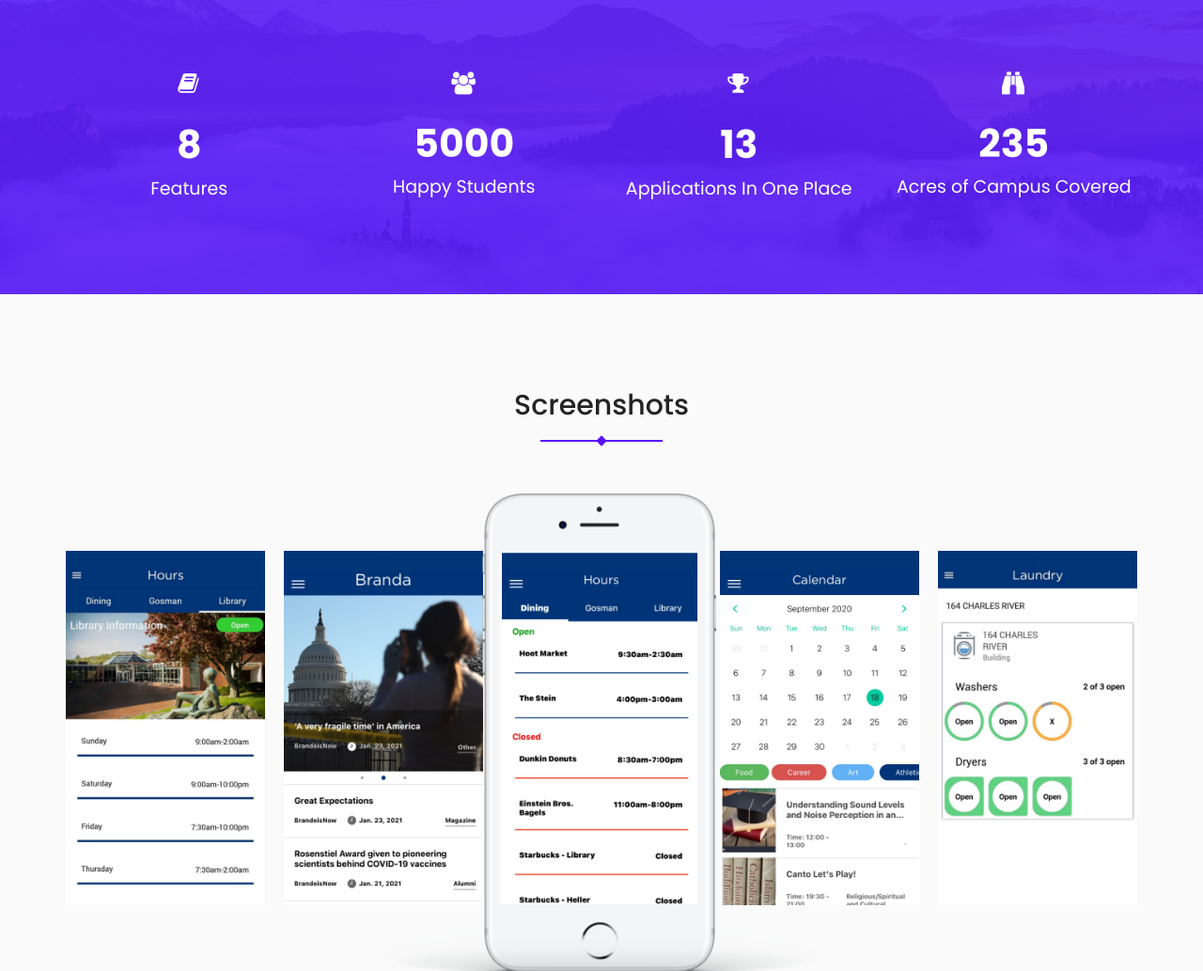
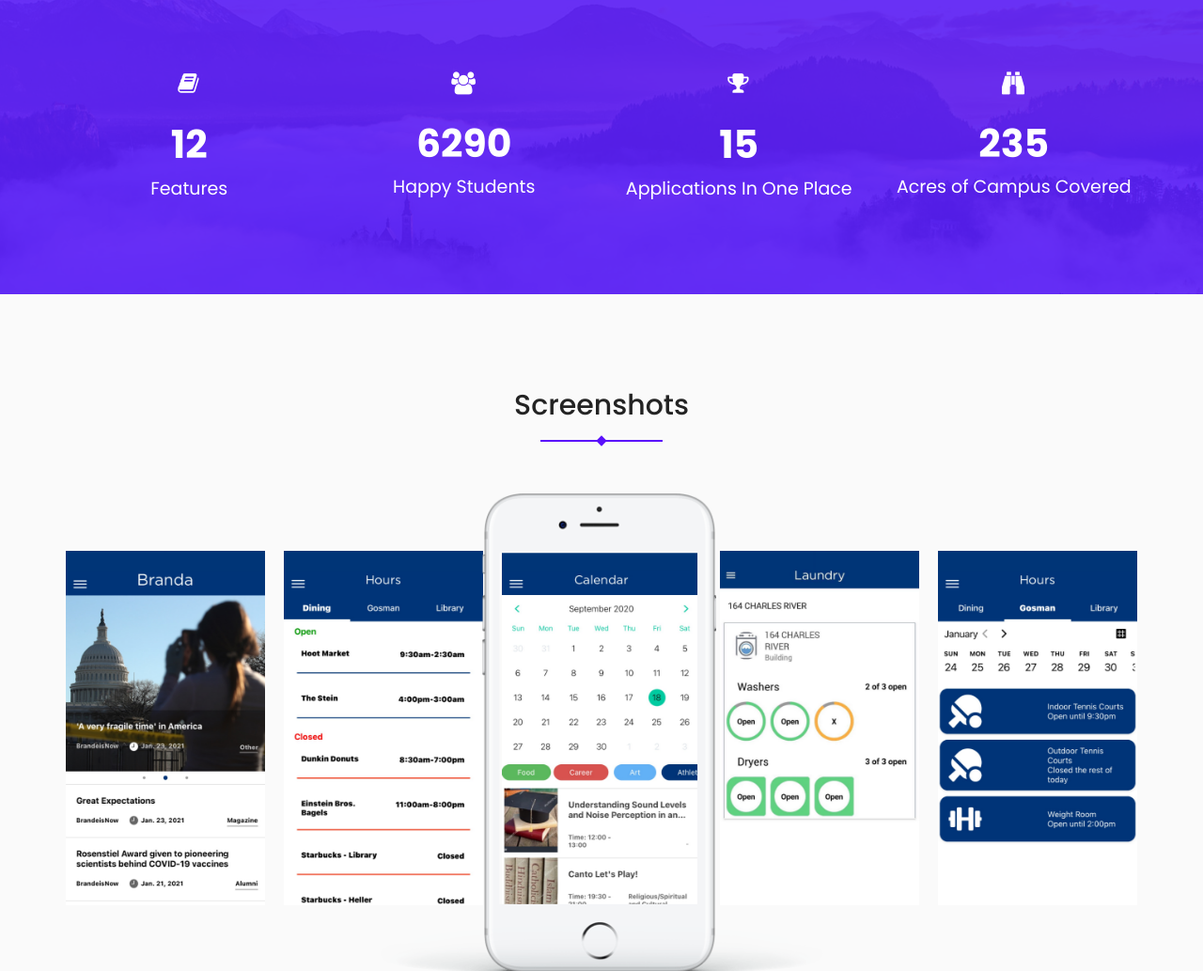
Before and after one commit to Brandaapp/website-old, a plain HTML site: page index.html in a window 1280 px wide. Shown: the part 2860-3893 px from the top of the page at 94% size. Drawn offline with Linux system fonts and the light colour scheme.

Commit message:
fixed Sam's blurb also updated number of downloads

```diff
--- a/index.html
+++ b/index.html
@@ -526,7 +526,7 @@
 
                         <div class="icon"><i class="fa fa-book"></i></div>
 
-                        <span class="counter">8</span>
+                        <span class="counter">12</span>
 
                         <h5>Features</h5>
 
@@ -540,7 +540,7 @@
 
                         <div class="icon"><i class="fa fa-users"></i></div>
 
-                        <p><span class="counter">5000</span></p>
+                        <p><span class="counter">6290</span></p>
 
                         <h5>Happy Students</h5>
 
@@ -554,7 +554,7 @@
 
                         <div class="icon"><i class="fa fa-trophy"></i></div>
 
-                        <span class="counter">13</span>
+                        <span class="counter">15</span>
 
                         <h5>Applications In One Place</h5>
 
@@ -840,7 +840,7 @@
 
                         <h4>Sam Stern</h4>
 
-                        <span>Project Manager & Senior Developer</span>
+                        <span>Project Leader & Senior Developer</span>
 
                         <ul class="tst-social">
 
```
